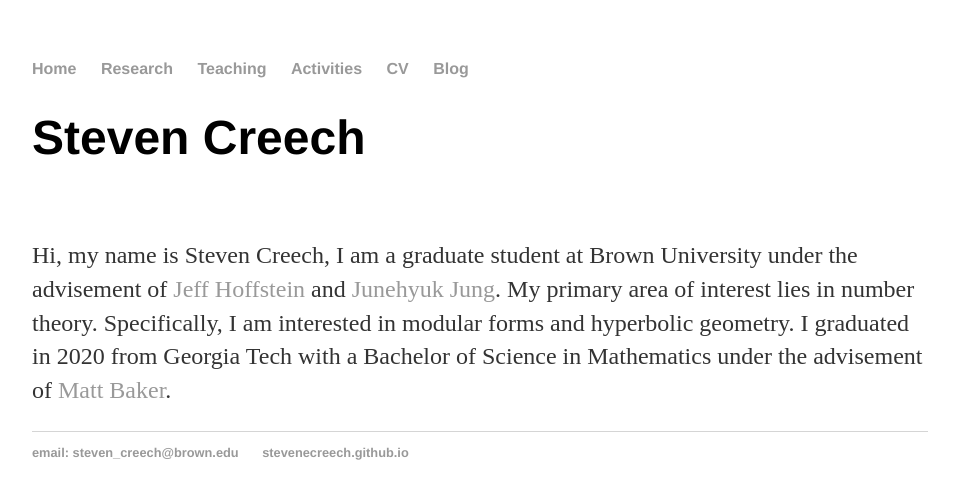
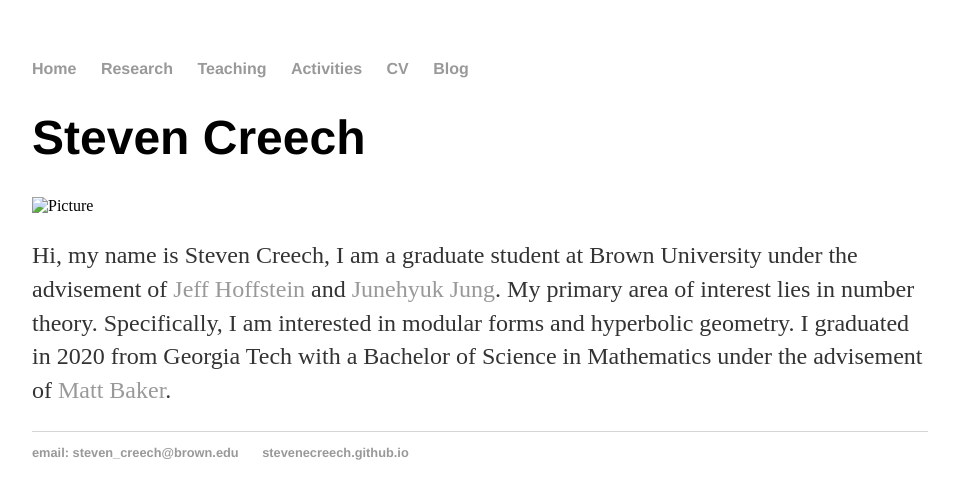
Before and after one commit to stevenecreech/stevenecreech.github.io, a Jekyll site: the page built from index.html, in a window 1280 px wide. Shown: the top 499 px of the page, without its empty margins (160-1114 px from the left). Built offline with Jekyll 4.4.1, drawn with Linux system fonts in a browser that asks for light colours.

Commit message:
Update index.html

```diff
--- a/index.html
+++ b/index.html
@@ -5,7 +5,7 @@ title: Steven Creech
 <div class="blurb">
 	<h1>Steven Creech</h1>
 
-	<img scr="images/SugarGlider.png">
+	<img scr="images/SugarGlider.png" alt="Picture">
 
 	<p> Hi, my name is Steven Creech, I am a graduate student at Brown University under the
 		advisement of <a href="https://www.brown.edu/academics/math/people/jeffrey-hoffstein">Jeff Hoffstein</a> and <a href="https://sites.google.com/brown.edu/junehyuk/about?authuser=0">Junehyuk Jung</a>. My primary area of interest
```
